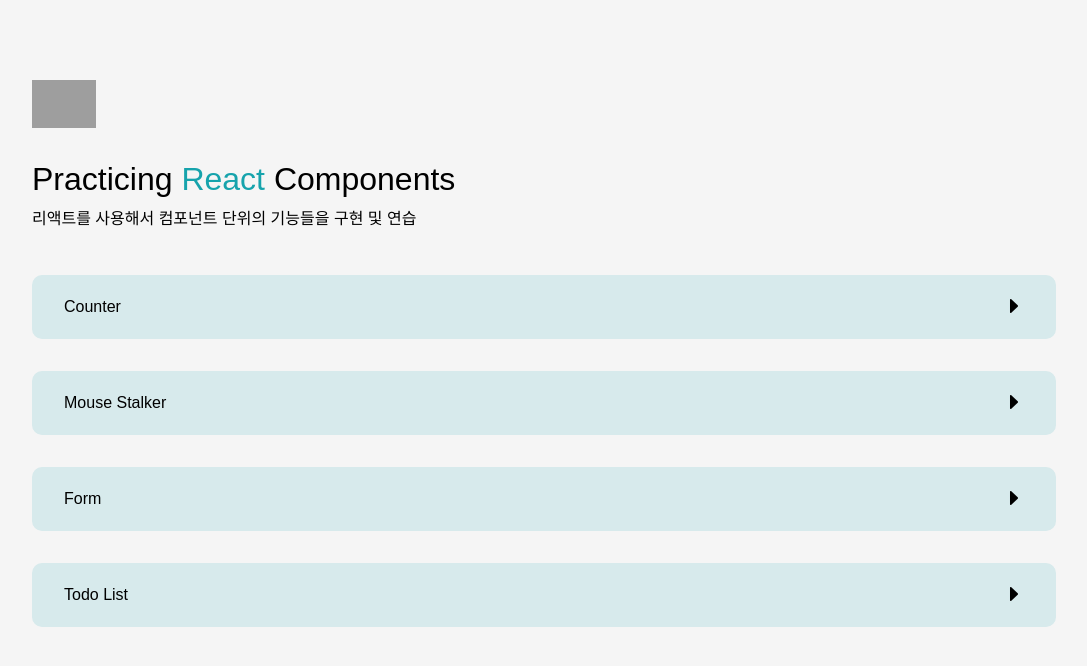
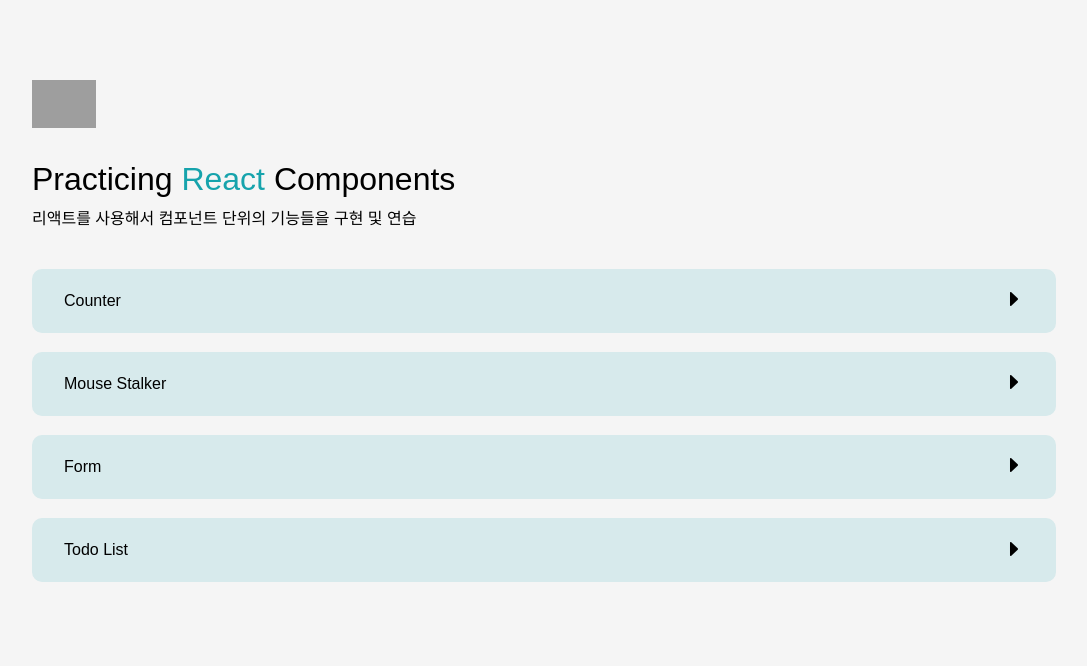
Before and after one commit to chaevivin/React-study, a React (Create React App) app: page / in a window 1280 px wide. Shown: the top 666 px of the page, without its empty margins (96-1183 px from the left). Built offline with nearby package versions, Linux system fonts and the light colour scheme; grey boxes are pictures that could not be loaded.

Commit message:
Style: Todo List CSS 수정

```diff
--- a/src/components/To-do/Todo.module.css
+++ b/src/components/To-do/Todo.module.css
@@ -41,16 +41,12 @@
 }
 
 .item .checkbox:checked::before {
-  transform: scale(1) translate(-50%, -50%)
+  transform: scale(1) translate(-50%, -50%);
 }
 
 .checkbox:checked + .text {
   text-decoration: line-through;
   color: #cfcfcf;
-}
-
-.checkbox:checked + .text {
-
 }
 
 .button {
--- a/src/components/ToggleBtn.module.css
+++ b/src/components/ToggleBtn.module.css
@@ -6,7 +6,7 @@
 .toggleBox {
   width: 75vw;
   height: 2rem;
-  margin: 1rem 0;
+  margin: 0.6rem 0;
   border-radius: 10px;
   background-color: #D7EAEC;
   display: flex;
```
